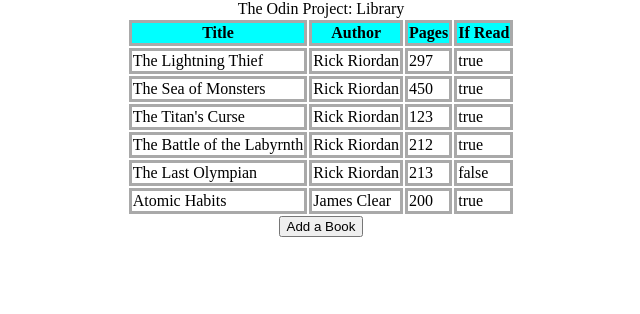
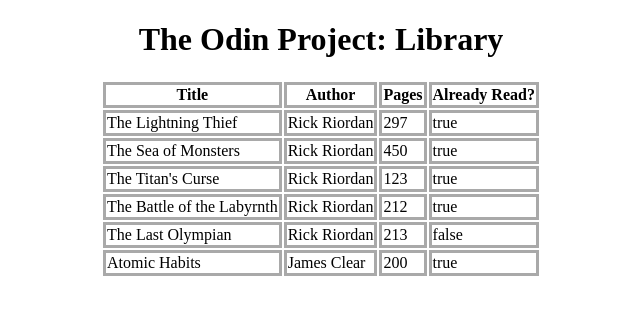
Before and after one commit to Blake-Peterson/Library, a plain HTML site: page index.html in a window 1280 px wide. Shown: the whole page, without its empty margins (319-959 px from the left). Drawn offline with Linux system fonts and the light colour scheme.

Commit message:
added dialog and form and table in index.html. Remove createTable() in script.js

```diff
--- a/index.html
+++ b/index.html
@@ -8,7 +8,35 @@
 
 </head>
 <body>
-    <div id="container">The Odin Project: Library</div>
+    <div id="container">
+        <h1>
+            The Odin Project: Library
+        </h1>
+        <table>
+            <tr>
+                <th>Title</th>
+                <th>Author</th>
+                <th>Pages</th>
+                <th>Already Read?</th>
+            </tr>
+        </table>
+        <dialog>
+            <form action="example.com/path" method="post">
+                <label for="title">Title</label>
+                <input type="text" id="title">
+
+                <label for="author">Author</label>
+                <input type="text" id="author">
+
+                <label for="pages">Pages</label>
+                <input type="text" id="pages">
+
+                <label for="already_read">Read?</label>
+                <input type="text" id="already_read">
+            </form>
+        </dialog>
+
+    </div>
     <script src="script.js"></script>
 </body>
 </html>
--- a/script.js
+++ b/script.js
@@ -15,6 +15,15 @@
 }
 
 function addBookToLibrary(){
+    //promppt in some way to get a the info
+    /*
+    let title =
+    let author =
+    let pages =
+    let read_status =
+    new_book = Book(title,author,pages,read_status);
+    myLibrary.push(new_book);
+    */
 
 }
 
@@ -42,38 +51,23 @@
     table_row.appendChild(table_data_read_status);
 }
 
-function create_table(){
-    const container = document.querySelector("#container");
-    const table = document.createElement("table");
-    container.appendChild(table);
-    const table_header_row = document.createElement("tr");
-    table_header_row.setAttribute('id','table-header');
-    table.appendChild(table_header_row);
-    const table_header_title = document.createElement("th");
-    table_header_title.classList.add("header");
-    table_header_title.textContent="Title";
-    const table_header_author = document.createElement("th");
-    table_header_author.classList.add("header");
-    table_header_author.textContent="Author";
-    const table_header_pages = document.createElement("th");
-    table_header_pages.classList.add("header");
-    table_header_pages.textContent="Pages";
-    const table_header_read_status = document.createElement("th");
-    table_header_read_status.textContent="If Read";
-    table_header_read_status.classList.add("header");
-    table_header_row.appendChild(table_header_title);
-    table_header_row.appendChild(table_header_author);
-    table_header_row.appendChild(table_header_pages);
-    table_header_row.appendChild(table_header_read_status);
-}
-
 function addBookButton(){
     const button = document.createElement("button");
     const container = document.querySelector("#container");
-    button.addEventListener("onclick",addBookToLibrary());
-    button.textContent="Add a Book";
+    button.addEventListener("onclick",new_book_form());
+    button.textContent="NEW BOOK";
     container.appendChild(button);
+}
 
+function new_book_form(){
+    let new_book=0;
+    const dialog = document.createElement("dialog");
+    const form = document.createElement("form");
+
+
+    dialog.appendChild(book_form);
+
+    return new_book;
 }
 
 //should be next to each book display
@@ -86,7 +80,6 @@
 }
 
 function displayLibrary(){
-    create_table();
     addLibraryToTable();
     addBookButton();
 }
```
